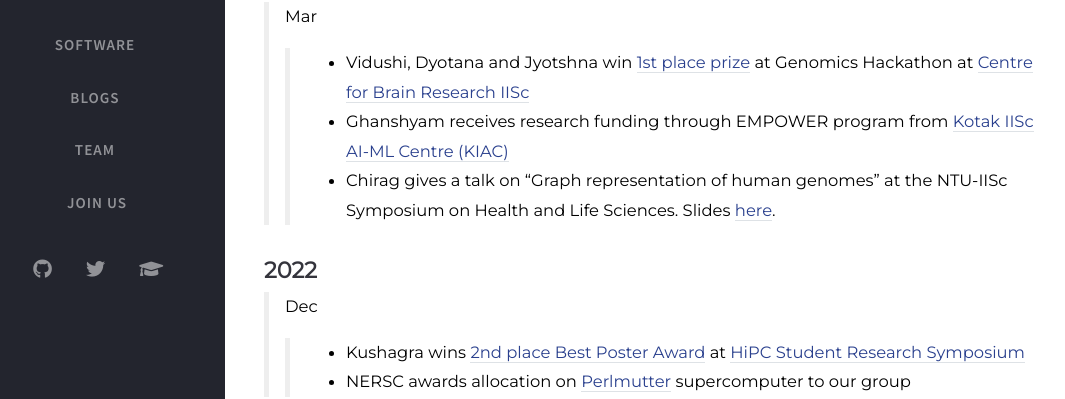
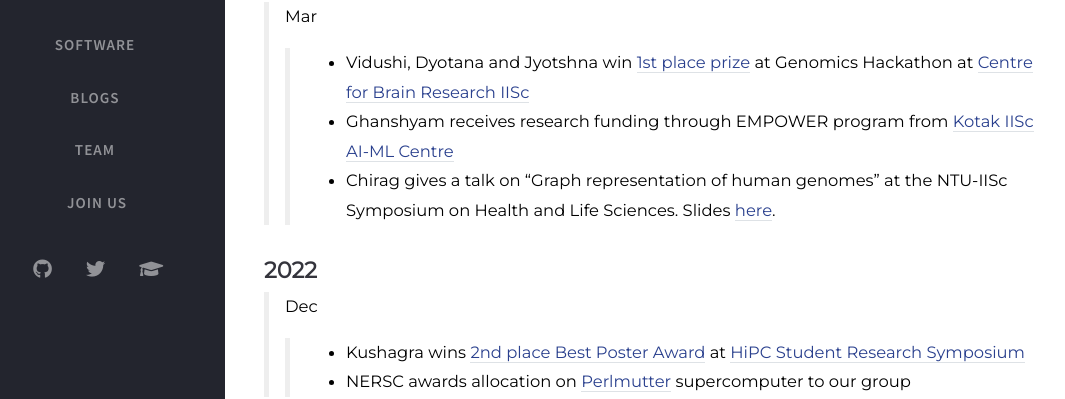
Before and after one commit to at-cg/at-cg.github.io, a Jekyll site: the page built from tabs/new.md, in a window 1280 px wide and 900 px high. Shown: the part 442-841 px from the top of the window, without its empty margins (35-1100 px from the left). Built offline with Jekyll 4.4.1, drawn with Linux system fonts in a browser that asks for light colours; nearby versions of some CDN libraries; comment, search, counter and statistics services are not loaded.

Commit message:
Update new.md

```diff
--- a/tabs/new.md
+++ b/tabs/new.md
@@ -32,7 +32,7 @@ type: news
 
 > Mar
 >> - Vidushi, Dyotana and Jyotshna win [1st place prize](https://drive.google.com/file/d/1euE1gl9Li9gQQDqQZaqqF3UxHY2-yldR/view?usp=sharing) at Genomics Hackathon at [Centre for Brain Research IISc](https://www.cbr.iisc.ac.in/)
->> - Ghanshyam receives research funding through EMPOWER program from [Kotak IISc AI-ML Centre (KIAC)](https://kiac.iisc.ac.in)
+>> - Ghanshyam receives research funding through EMPOWER program from [Kotak IISc AI-ML Centre](https://kiac.iisc.ac.in)
 >> - Chirag gives a talk on "Graph representation of human genomes" at the NTU-IISc Symposium on Health and Life Sciences. Slides [here](https://drive.google.com/file/d/1wbGa03oCTV4FVv_N43khkywZkUCzqHx-/view?usp=sharing).
 
 ## **2022**
```
